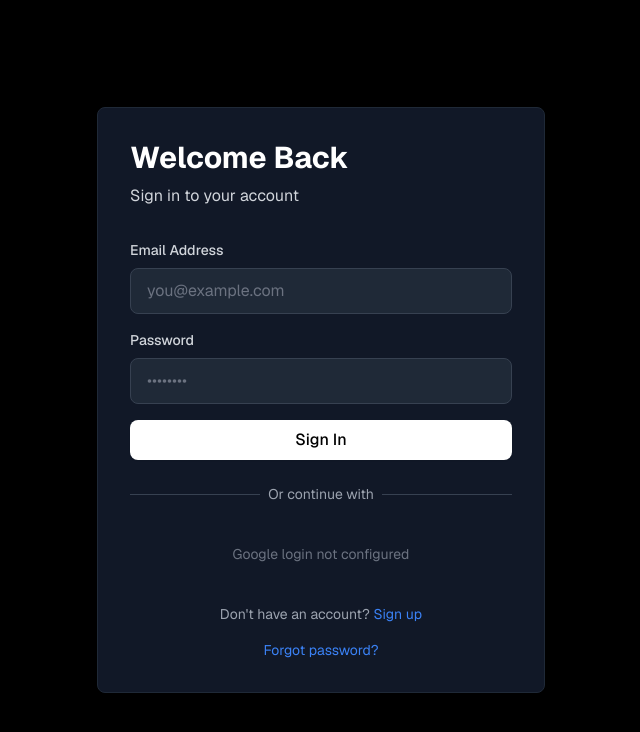
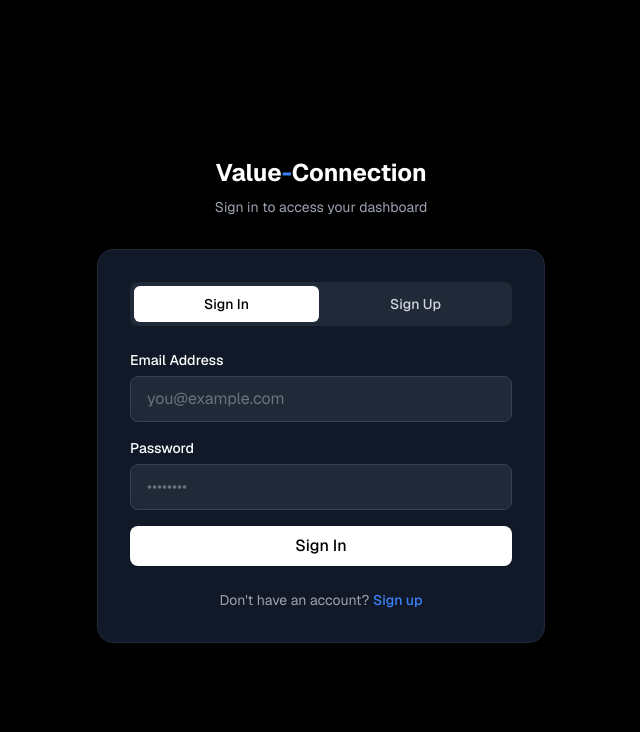
Before and after one commit to gamatiismael-web/saas2026, a Next.js app: page /auth/login in a window 1280 px wide. Shown: the top 732 px of the page, without its empty margins (319-959 px from the left). Built offline with nearby package versions, Linux system fonts and the light colour scheme; no server answers.

Commit message:
feat: refactor login to support sign in and sign up modes

```diff
--- a/src/app/auth/login/page.tsx
+++ b/src/app/auth/login/page.tsx
@@ -1,172 +1,264 @@
 'use client';
 
-import { useState, useEffect } from 'react';
+import { useState } from 'react';
 import { signIn } from 'next-auth/react';
-import { useRouter } from 'next/navigation';
 import Link from 'next/link';
+import { Loader2 } from 'lucide-react';
 import { Button } from '@/components/ui/Button';
 import { Input } from '@/components/ui/Input';
 
-export default function LoginPage() {
-  const router = useRouter();
+type AuthMode = 'signin' | 'signup';
+
+const emailRegex = /^[^\s@]+@[^\s@]+\.[^\s@]+$/;
+
+export default function AuthPage() {
+  const [mode, setMode] = useState<AuthMode>('signin');
+
+  const [name, setName] = useState('');
   const [email, setEmail] = useState('');
   const [password, setPassword] = useState('');
+  const [confirmPassword, setConfirmPassword] = useState('');
+
   const [error, setError] = useState('');
   const [isLoading, setIsLoading] = useState(false);
-  const [hasGoogle, setHasGoogle] = useState(false);
 
-  useEffect(() => {
-    // Check if Google provider is available
-    fetch('/api/auth/providers')
-      .then((res) => res.json())
-      .then((providers) => {
-        setHasGoogle(!!providers.google);
-      })
-      .catch((err) => {
-        console.error('[v0] Error fetching providers:', err);
+  function switchMode(next: AuthMode) {
+    setMode(next);
+    setError('');
+    setPassword('');
+    setConfirmPassword('');
+  }
+
+  async function signInWithCredentials(emailValue: string, passwordValue: string) {
+    const result = await signIn('credentials', {
+      email: emailValue,
+      password: passwordValue,
+      redirect: false,
     });
-  }, []);
 
-  async function handleSubmit(e: React.FormEvent) {
-    e.preventDefault();
-    setError('');
+    if (result?.error) {
+      throw new Error('Invalid email or password');
+    }
 
-    // Validate required fields
+    // Hard navigation so the SessionProvider re-reads the session cookie from
+    // the server. A soft router.push can land on the dashboard before the
+    // client session cache updates, which bounces the user back to login.
+    window.location.href = '/dashboard';
+  }
+
+  async function handleSignIn() {
     if (!email.trim() || !password.trim()) {
       setError('Email and password are required');
       return;
     }
-
-    // Validate email format
-    const emailRegex = /^[^\s@]+@[^\s@]+\.[^\s@]+$/;
     if (!emailRegex.test(email)) {
       setError('Please enter a valid email address');
       return;
     }
 
     setIsLoading(true);
+    try {
+      await signInWithCredentials(email, password);
+    } catch (err) {
+      console.error('[v0] Sign in error:', err);
+      setError(err instanceof Error ? err.message : 'Unable to sign in');
+      setIsLoading(false);
+    }
+  }
 
+  async function handleSignUp() {
+    if (!name.trim() || !email.trim() || !password.trim()) {
+      setError('All fields are required');
+      return;
+    }
+    if (!emailRegex.test(email)) {
+      setError('Please enter a valid email address');
+      return;
+    }
+    if (password.length < 8) {
+      setError('Password must be at least 8 characters');
+      return;
+    }
+    if (password !== confirmPassword) {
+      setError('Passwords do not match');
+      return;
+    }
+
+    setIsLoading(true);
     try {
-      const result = await signIn('credentials', {
-        email,
-        password,
-        redirect: false,
+      const response = await fetch('/api/auth/signup', {
+        method: 'POST',
+        headers: { 'Content-Type': 'application/json' },
+        body: JSON.stringify({ name, email, password }),
       });
 
-      if (result?.error) {
-        setError(result.error || 'Invalid credentials');
+      const data = await response.json();
+
+      if (!response.ok) {
+        setError(data.error || 'Could not create your account');
         setIsLoading(false);
-      } else if (result?.ok) {
-        router.push('/dashboard');
+        return;
       }
+
+      // Account created — sign the user straight in and go to the dashboard.
+      await signInWithCredentials(email, password);
     } catch (err) {
-      console.error('[v0] Login error:', err);
+      console.error('[v0] Sign up error:', err);
       setError(err instanceof Error ? err.message : 'An error occurred');
       setIsLoading(false);
     }
   }
 
-  async function handleGoogleSignIn() {
-    setIsLoading(true);
-    try {
-      await signIn('google', { callbackUrl: '/dashboard' });
-    } catch (err) {
-      console.error('[v0] Google sign in error:', err);
-      setError(err instanceof Error ? err.message : 'Google sign in failed');
-      setIsLoading(false);
+  function handleSubmit(e: React.FormEvent) {
+    e.preventDefault();
+    setError('');
+    if (mode === 'signin') {
+      handleSignIn();
+    } else {
+      handleSignUp();
     }
   }
 
+  const isSignup = mode === 'signup';
+
   return (
-    <div className="min-h-screen bg-black flex items-center justify-center px-4 sm:px-6 lg:px-8">
+    <main className="min-h-screen bg-black flex items-center justify-center px-4 py-12 sm:px-6 lg:px-8">
       <div className="w-full max-w-md">
-        <div className="bg-gray-900 rounded-lg p-8 border border-gray-800">
-          <h1 className="text-3xl font-bold text-white mb-2">Welcome Back</h1>
-          <p className="text-gray-300 mb-8">Sign in to your account</p>
+        {/* Brand */}
+        <div className="mb-8 text-center">
+          <Link href="/" className="text-2xl font-bold text-white">
+            Value<span className="text-blue-500">-</span>Connection
+          </Link>
+          <p className="mt-2 text-sm text-gray-400">
+            {isSignup
+              ? 'Create your account to get started'
+              : 'Sign in to access your dashboard'}
+          </p>
+        </div>
+
+        <div className="rounded-2xl border border-gray-800 bg-gray-900 p-6 sm:p-8">
+          {/* Tabs */}
+          <div
+            role="tablist"
+            aria-label="Authentication options"
+            className="mb-6 grid grid-cols-2 gap-1 rounded-lg bg-gray-800 p-1"
+          >
+            <button
+              type="button"
+              role="tab"
+              aria-selected={!isSignup}
+              onClick={() => switchMode('signin')}
+              disabled={isLoading}
+              className={`rounded-md px-4 py-2 text-sm font-medium transition-colors ${
+                !isSignup
+                  ? 'bg-white text-black'
+                  : 'text-gray-300 hover:text-white'
+              }`}
+            >
+              Sign In
+            </button>
+            <button
+              type="button"
+              role="tab"
+              aria-selected={isSignup}
+              onClick={() => switchMode('signup')}
+              disabled={isLoading}
+              className={`rounded-md px-4 py-2 text-sm font-medium transition-colors ${
+                isSignup
+                  ? 'bg-white text-black'
+                  : 'text-gray-300 hover:text-white'
+              }`}
+            >
+              Sign Up
+            </button>
+          </div>
 
           {error && (
-            <div className="mb-4 p-4 bg-red-500/10 border border-red-500/20 rounded-lg">
-              <p className="text-red-300 text-sm">{error}</p>
+            <div
+              role="alert"
+              className="mb-4 rounded-lg border border-red-500/20 bg-red-500/10 p-3"
+            >
+              <p className="text-sm text-red-300">{error}</p>
             </div>
           )}
 
-          <form onSubmit={handleSubmit} className="space-y-4 mb-6">
-            <div>
-              <label className="block text-sm font-medium text-gray-300 mb-2">
-                Email Address
-              </label>
+          <form onSubmit={handleSubmit} className="space-y-4">
+            {isSignup && (
               <Input
+                label="Full Name"
+                type="text"
+                value={name}
+                onChange={(e) => setName(e.target.value)}
+                placeholder="Your name"
+                disabled={isLoading}
+                autoComplete="name"
+                required
+              />
+            )}
+
+            <Input
+              label="Email Address"
               type="email"
               value={email}
               onChange={(e) => setEmail(e.target.value)}
               placeholder="you@example.com"
               disabled={isLoading}
+              autoComplete="email"
               required
             />
-            </div>
 
-            <div>
-              <label className="block text-sm font-medium text-gray-300 mb-2">
-                Password
-              </label>
             <Input
+              label="Password"
               type="password"
               value={password}
               onChange={(e) => setPassword(e.target.value)}
               placeholder="••••••••"
               disabled={isLoading}
+              autoComplete={isSignup ? 'new-password' : 'current-password'}
+              helperText={isSignup ? 'At least 8 characters' : undefined}
               required
             />
-            </div>
 
-            <Button
-              type="submit"
-              fullWidth
+            {isSignup && (
+              <Input
+                label="Confirm Password"
+                type="password"
+                value={confirmPassword}
+                onChange={(e) => setConfirmPassword(e.target.value)}
+                placeholder="••••••••"
                 disabled={isLoading}
-            >
-              {isLoading ? 'Signing in...' : 'Sign In'}
+                autoComplete="new-password"
+                required
+              />
+            )}
+
+            <Button type="submit" fullWidth disabled={isLoading}>
+              {isLoading ? (
+                <span className="flex items-center justify-center gap-2">
+                  <Loader2 className="h-4 w-4 animate-spin" />
+                  {isSignup ? 'Creating account...' : 'Signing in...'}
+                </span>
+              ) : isSignup ? (
+                'Create Account'
+              ) : (
+                'Sign In'
+              )}
             </Button>
           </form>
 
-          <div className="relative mb-6">
-            <div className="absolute inset-0 flex items-center">
-              <div className="w-full border-t border-gray-700"></div>
-            </div>
-            <div className="relative flex justify-center text-sm">
-              <span className="px-2 bg-gray-900 text-gray-400">Or continue with</span>
-            </div>
-          </div>
-
-          {hasGoogle ? (
-            <Button
+          <p className="mt-6 text-center text-sm text-gray-400">
+            {isSignup ? 'Already have an account?' : "Don't have an account?"}{' '}
+            <button
               type="button"
-              variant="outline"
-              fullWidth
-              onClick={handleGoogleSignIn}
+              onClick={() => switchMode(isSignup ? 'signin' : 'signup')}
               disabled={isLoading}
+              className="font-medium text-blue-500 hover:text-blue-400"
             >
-              Sign in with Google
-            </Button>
-          ) : (
-            <p className="text-sm text-gray-500 text-center py-4">
-              Google login not configured
-            </p>
-          )}
-
-          <p className="text-center text-sm text-gray-400 mt-6">
-            Don&apos;t have an account?{' '}
-            <Link href="/auth/signup" className="text-blue-500 hover:text-blue-400">
-              Sign up
-            </Link>
-          </p>
-
-          <p className="text-center text-sm text-gray-400 mt-4">
-            <Link href="/auth/forgot-password" className="text-blue-500 hover:text-blue-400">
-              Forgot password?
-            </Link>
+              {isSignup ? 'Sign in' : 'Sign up'}
+            </button>
           </p>
         </div>
       </div>
-    </div>
+    </main>
   );
 }
--- a/src/app/auth/signup/page.tsx
+++ b/src/app/auth/signup/page.tsx
@@ -1,209 +1,6 @@
-'use client';
+import { redirect } from 'next/navigation';
 
-import { useState, useEffect } from 'react';
-import { signIn } from 'next-auth/react';
-import { useRouter } from 'next/navigation';
-import Link from 'next/link';
-import { Button } from '@/components/ui/Button';
-import { Input } from '@/components/ui/Input';
-
-export default function SignupPage() {
-  const router = useRouter();
-  const [name, setName] = useState('');
-  const [email, setEmail] = useState('');
-  const [password, setPassword] = useState('');
-  const [confirmPassword, setConfirmPassword] = useState('');
-  const [error, setError] = useState('');
-  const [isLoading, setIsLoading] = useState(false);
-  const [hasGoogle, setHasGoogle] = useState(false);
-
-  useEffect(() => {
-    // Check if Google provider is available
-    fetch('/api/auth/providers')
-      .then((res) => res.json())
-      .then((providers) => {
-        setHasGoogle(!!providers.google);
-      })
-      .catch((err) => {
-        console.error('[v0] Error fetching providers:', err);
-      });
-  }, []);
-
-  async function handleSubmit(e: React.FormEvent) {
-    e.preventDefault();
-    setError('');
-
-    // Validate required fields
-    if (!name.trim() || !email.trim() || !password.trim()) {
-      setError('All fields are required');
-      return;
-    }
-
-    // Validate email format
-    const emailRegex = /^[^\s@]+@[^\s@]+\.[^\s@]+$/;
-    if (!emailRegex.test(email)) {
-      setError('Please enter a valid email address');
-      return;
-    }
-
-    if (password !== confirmPassword) {
-      setError('Passwords do not match');
-      return;
-    }
-
-    if (password.length < 8) {
-      setError('Password must be at least 8 characters');
-      return;
-    }
-
-    setIsLoading(true);
-
-    try {
-      const response = await fetch('/api/auth/signup', {
-        method: 'POST',
-        headers: { 'Content-Type': 'application/json' },
-        body: JSON.stringify({ name, email, password }),
-      });
-
-      const data = await response.json();
-
-      if (!response.ok) {
-        setError(data.error || 'Signup failed');
-        return;
-      }
-
-      router.push('/auth/login?message=Account created successfully. Please sign in.');
-    } catch (err) {
-      console.error('[v0] Signup error:', err);
-      setError(err instanceof Error ? err.message : 'An error occurred');
-    } finally {
-      setIsLoading(false);
-    }
-  }
-
-  async function handleGoogleSignIn() {
-    setIsLoading(true);
-    try {
-      await signIn('google', { callbackUrl: '/dashboard' });
-    } catch (err) {
-      console.error('[v0] Google sign in error:', err);
-      setError(err instanceof Error ? err.message : 'Google sign in failed');
-      setIsLoading(false);
-    }
-  }
-
-  return (
-    <div className="min-h-screen bg-black flex items-center justify-center px-4 sm:px-6 lg:px-8">
-      <div className="w-full max-w-md">
-        <div className="bg-gray-900 rounded-lg p-8 border border-gray-800">
-          <h1 className="text-3xl font-bold text-white mb-2">Create Account</h1>
-          <p className="text-gray-300 mb-8">Start your free 14-day trial</p>
-
-          {error && (
-            <div className="mb-4 p-4 bg-red-500/10 border border-red-500/20 rounded-lg">
-              <p className="text-red-300 text-sm">{error}</p>
-            </div>
-          )}
-
-          <form onSubmit={handleSubmit} className="space-y-4">
-            <div>
-              <label className="block text-sm font-medium text-gray-300 mb-2">
-                Full Name
-              </label>
-              <Input
-                type="text"
-                value={name}
-                onChange={(e) => setName(e.target.value)}
-                placeholder="Your name"
-                disabled={isLoading}
-                required
-              />
-            </div>
-
-            <div>
-              <label className="block text-sm font-medium text-gray-300 mb-2">
-                Email Address
-              </label>
-              <Input
-                type="email"
-                value={email}
-                onChange={(e) => setEmail(e.target.value)}
-                placeholder="you@example.com"
-                disabled={isLoading}
-                required
-              />
-            </div>
-
-            <div>
-              <label className="block text-sm font-medium text-gray-300 mb-2">
-                Password
-              </label>
-              <Input
-                type="password"
-                value={password}
-                onChange={(e) => setPassword(e.target.value)}
-                placeholder="••••••••"
-                disabled={isLoading}
-                required
-              />
-            </div>
-
-            <div>
-              <label className="block text-sm font-medium text-gray-300 mb-2">
-                Confirm Password
-              </label>
-              <Input
-                type="password"
-                value={confirmPassword}
-                onChange={(e) => setConfirmPassword(e.target.value)}
-                placeholder="••••••••"
-                disabled={isLoading}
-                required
-              />
-            </div>
-
-            <Button
-              type="submit"
-              fullWidth
-              disabled={isLoading}
-            >
-              {isLoading ? 'Creating account...' : 'Create Account'}
-            </Button>
-          </form>
-
-          <div className="relative my-6">
-            <div className="absolute inset-0 flex items-center">
-              <div className="w-full border-t border-gray-700"></div>
-            </div>
-            <div className="relative flex justify-center text-sm">
-              <span className="px-2 bg-gray-900 text-gray-400">Or sign up with</span>
-            </div>
-          </div>
-
-          {hasGoogle ? (
-            <Button
-              type="button"
-              variant="outline"
-              fullWidth
-              onClick={handleGoogleSignIn}
-              disabled={isLoading}
-            >
-              Sign up with Google
-            </Button>
-          ) : (
-            <p className="text-sm text-gray-500 text-center py-4">
-              Google signup not configured
-            </p>
-          )}
-
-          <p className="text-center text-sm text-gray-400 mt-6">
-            Already have an account?{' '}
-            <Link href="/auth/login" className="text-blue-500 hover:text-blue-400">
-              Sign in
-            </Link>
-          </p>
-        </div>
-      </div>
-    </div>
-  );
+// Sign in and sign up now live on a single combined auth page.
+export default function SignupRedirect() {
+  redirect('/auth/login');
 }
```
Lines whose indentation alone changed are shown as unchanged.
